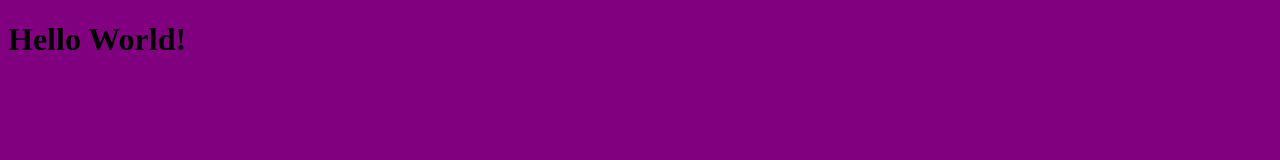
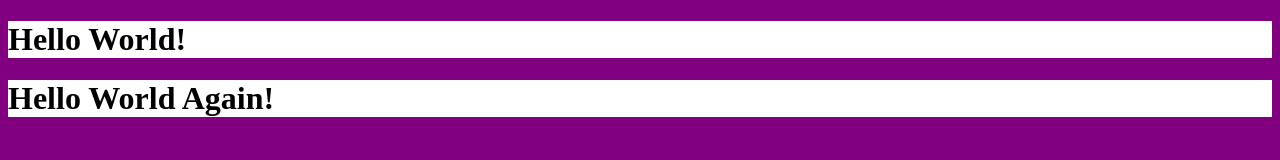
Before and after one commit to guicynamon/gitnight, a plain HTML site: page index.html in a window 1280 px wide. Drawn offline with Linux system fonts and the light colour scheme.

Commit message:
Background added for h1

```diff
--- a/index.html
+++ b/index.html
@@ -9,6 +9,7 @@
 <body>
     <div>
         <h1>Hello World!</h1>
+        <h1>Hello World Again!</h1>
     </div>
 
 </body>
--- a/styles.css
+++ b/styles.css
@@ -1,3 +1,6 @@
 body{
     background-color: purple;
 }
+h1{
+    background-color: white;
+}
```
